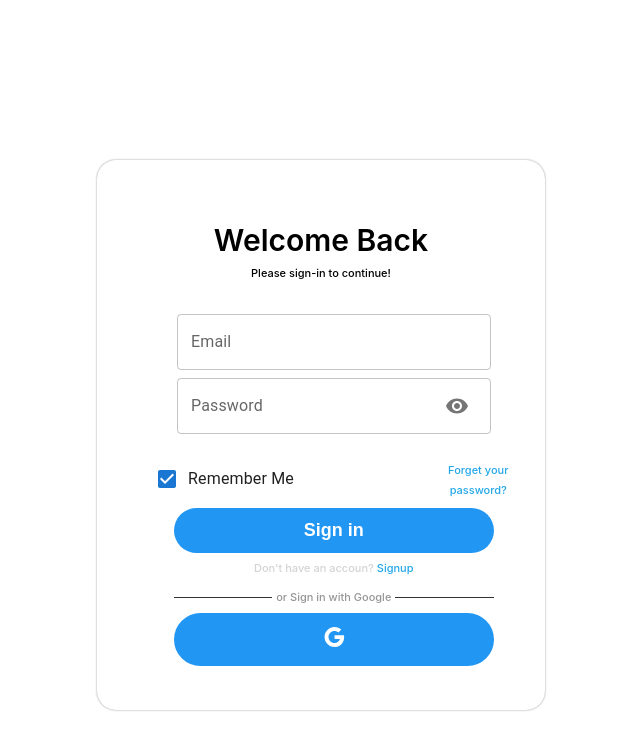
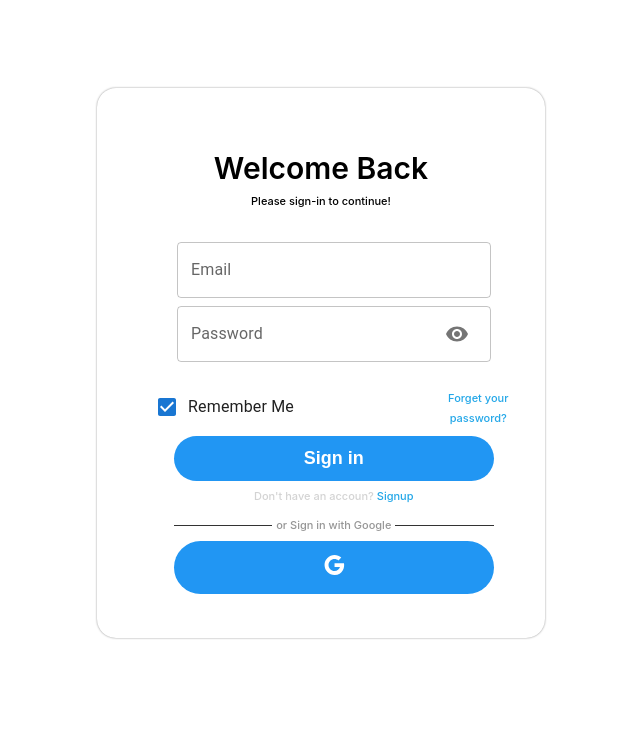
Before and after one commit to royroyzhong/Simp.Com, a React (Create React App) app in the folder frontend/: page / in a window 1280 px wide. Shown: the top 750 px of the page, without its empty margins (319-959 px from the left). Built offline with nearby package versions, Linux system fonts and the light colour scheme.

Commit message:
login page css

```diff
--- a/frontend/src/component/loginComponent/LoginPage.js
+++ b/frontend/src/component/loginComponent/LoginPage.js
@@ -15,7 +15,7 @@ const AppContainer = styled.div`
   justify-content: center;
 `;
 const BoxContainer = styled.div`
-  margin-top: 20vh;
+  margin-top: 11vh;
   width: 35vw;
   min-height: 550px;
   display: flex;
```
